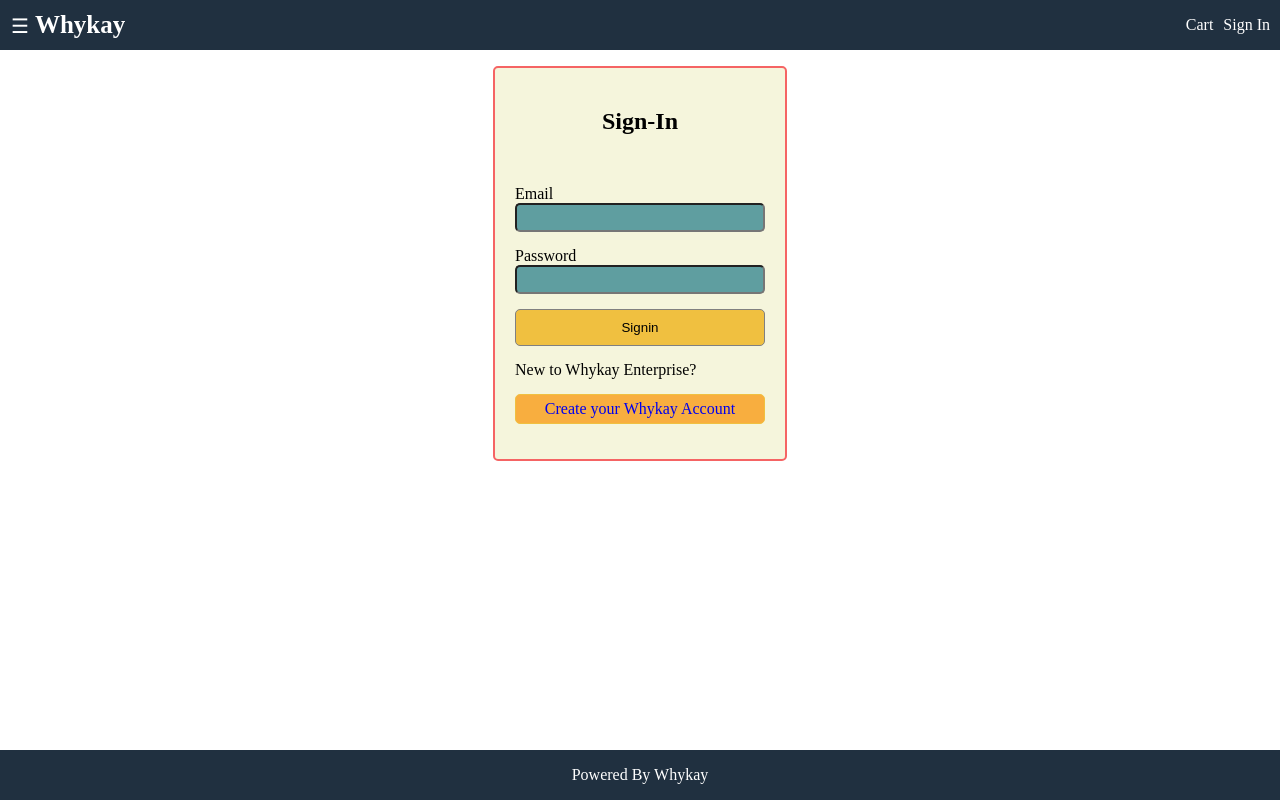
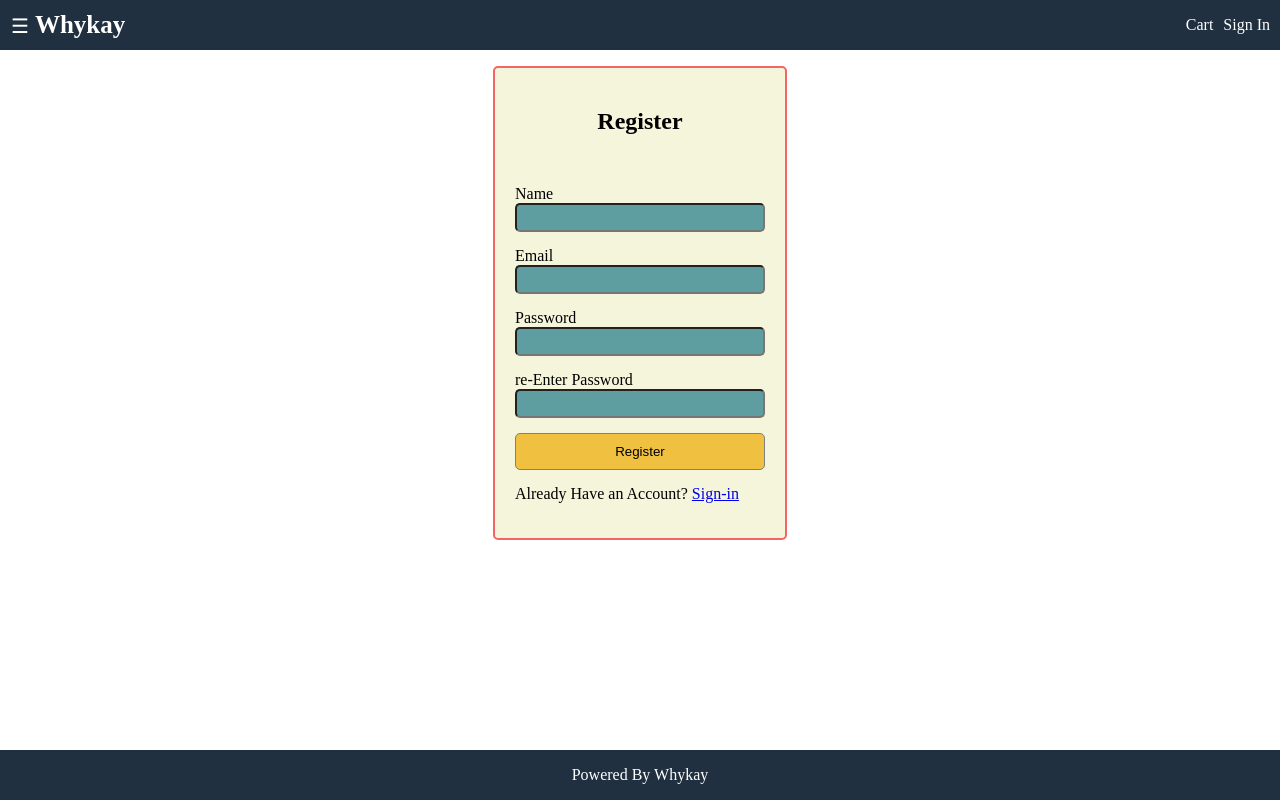
Before and after one commit to mujeebwakeel/react_dev, a React (Create React App) app in the folder frontend/: page /register in a window 1280 px wide. Built offline with nearby package versions, Linux system fonts and the light colour scheme.

Commit message:
"Register page"

```diff
--- a/frontend/src/actions/userActions.js
+++ b/frontend/src/actions/userActions.js
@@ -1,6 +1,6 @@
 import Axios from "axios"
 import Cookie from "js-cookie"
-import { USER_SIGNIN_REQUEST, USER_SIGNIN_SUCCESS, USER_SIGNIN_FAIL } from "../constants/userConstants";
+import { USER_SIGNIN_REQUEST, USER_SIGNIN_SUCCESS, USER_SIGNIN_FAIL, USER_REGISTER_REQUEST, USER_REGISTER_SUCCESS, USER_REGISTER_FAIL } from "../constants/userConstants";
 
 const signin = (email,password) => async (dispatch) => {
     dispatch({ type: USER_SIGNIN_REQUEST, payload: {email, password}});
@@ -13,4 +13,15 @@ const signin = (email,password) => async (dispatch) => {
     }
 }
 
-export default signin;
+const register = (name,email,password) => async (dispatch) => {
+    dispatch({ type: USER_REGISTER_REQUEST, payload: {name, email, password}});
+    try {
+        const {data} = await Axios.post("/api/users/register", {name,email,password});
+        dispatch({type: USER_REGISTER_SUCCESS, payload:data});
+        Cookie.set("userInfo", JSON.stringify(data));
+    } catch (error) {
+        dispatch({type: USER_REGISTER_FAIL, payload:error.message});
+    }
+}
+
+export  {signin, register};
--- a/frontend/src/constants/userConstants.js
+++ b/frontend/src/constants/userConstants.js
@@ -1,3 +1,7 @@
 export const USER_SIGNIN_REQUEST = "USER_SIGNIN_REQUEST"
 export const USER_SIGNIN_SUCCESS = "USER_SIGNIN_SUCCESS"
 export const USER_SIGNIN_FAIL = "USER_SIGNIN_FAIL"
+
+export const USER_REGISTER_REQUEST = "USER_REGISTER_REQUEST"
+export const USER_REGISTER_SUCCESS = "USER_REGISTER_SUCCESS"
+export const USER_REGISTER_FAIL = "USER_REGISTER_FAIL"
--- a/frontend/src/reducers/userReducers.js
+++ b/frontend/src/reducers/userReducers.js
@@ -1,4 +1,4 @@
-import { USER_SIGNIN_REQUEST, USER_SIGNIN_SUCCESS, USER_SIGNIN_FAIL } from "../constants/userConstants";
+import { USER_SIGNIN_REQUEST, USER_SIGNIN_SUCCESS, USER_SIGNIN_FAIL, USER_REGISTER_REQUEST, USER_REGISTER_SUCCESS, USER_REGISTER_FAIL } from "../constants/userConstants";
 
 function userSigninReducer (state={}, action){
     switch(action.type) {
@@ -13,4 +13,17 @@ function userSigninReducer (state={}, action){
     }
 }
 
-export {userSigninReducer};
+function userRegisterReducer (state={}, action){
+    switch(action.type) {
+        case USER_REGISTER_REQUEST:
+             return {loading: true};
+        case USER_REGISTER_SUCCESS:
+            return {loading: false, userInfo: action.payload};
+        case USER_REGISTER_FAIL:
+            return {loading: false, error: action.payload};
+        default:
+            return state;
+    }
+}
+
+export {userSigninReducer, userRegisterReducer};
--- a/frontend/src/screens/RegisterScreen.js
+++ b/frontend/src/screens/RegisterScreen.js
@@ -1,26 +1,30 @@
 import React, { useEffect, useState } from "react"
 import {Link} from "react-router-dom"
 import { useSelector, useDispatch } from "react-redux"
-import signin from "../actions/userActions";
+import { register } from "../actions/userActions";
 
 function RegisterScreen(props) {
+    const [name, setName] = useState("");
     const [email, setEmail] = useState("");
     const [password, setPassword] = useState("");
-    const userSignin = useSelector(state => state.userSignin);
-    const {loading, error, userInfo} = userSignin;
+    const [rePassword, setRePassword] = useState("");
+    const userRegister = useSelector(state => state.userRegister);
+    const {loading, error, userInfo} = userRegister;
 
     const dispatch = useDispatch();
 
     useEffect  (() => {
-
+        if(userInfo) {
+            props.history.push("/");
+        }
         return() => {
             //
         };
-    }, []);
+    }, [userInfo]);
 
     const submitHandler = (e) => {
         e.preventDefault();
-        dispatch(signin(email,password));
+        dispatch(register(name,email,password));
     }
 
     return (
@@ -28,11 +32,15 @@ function RegisterScreen(props) {
         <form onSubmit={submitHandler}>
             <ul className="form-container">
                 <li>
-                    <h2>Sign-In</h2>
+                    <h2>Register</h2>
                 </li>
                 <li>
                     {loading && <div>Loading...</div>}
                     {error && <div>{error}</div>}
+                </li>
+                <li>
+                    <label htmlFor="name">Name</label>
+                    <input type="name" name="name" id="name" value={name} onChange={(e) => setName(e.target.value)}></input>
                 </li>
                 <li>
                     <label htmlFor="email">Email</label>
@@ -43,14 +51,16 @@ function RegisterScreen(props) {
                     <input type="password" name="password" id="password" value={password} onChange={(e) => setPassword(e.target.value)}></input>
                 </li>
                 <li>
-                    <button type="submit" className="button primary">Signin</button>
+                    <label htmlFor="rePassword">re-Enter Password</label>
+                    <input type="password" name="rePassword" id="rePassword" value={rePassword} onChange={(e) => setRePassword(e.target.value)}></input>
                 </li>
                 <li>
-                    New to Whykay Enterprise?
+                    <button type="submit" className="button primary">Register</button>
                 </li>
                 <li>
-                    <Link to="/register" className="button">Create your Whykay Account</Link>
+                    <div>Already Have an Account? <Link to="/signin">Sign-in</Link></div>
                 </li>
+
             </ul>
         </form>
 
--- a/frontend/src/screens/SigninScreen.js
+++ b/frontend/src/screens/SigninScreen.js
@@ -1,7 +1,7 @@
 import React, { useEffect, useState } from "react"
 import {Link} from "react-router-dom"
 import { useSelector, useDispatch } from "react-redux"
-import signin from "../actions/userActions";
+import {signin} from "../actions/userActions";
 
 function SigninScreen(props) {
     const [email, setEmail] = useState("");
--- a/frontend/src/store.js
+++ b/frontend/src/store.js
@@ -3,7 +3,7 @@ import { productListReducer, productDetailsReducer } from "./reducers/productRed
 import thunk from "redux-thunk";
 import Cookie from "js-cookie"
 import { cartReducer } from "./reducers/cartReducers";
-import { userSigninReducer } from "./reducers/userReducers";
+import { userSigninReducer, userRegisterReducer } from "./reducers/userReducers";
 
 const cartItems = Cookie.getJSON("cartItems") || [];
 const userInfo = Cookie.getJSON("userInfo") || null;;
@@ -13,7 +13,8 @@ const reducer = combineReducers({
     productList: productListReducer,
     productDetails: productDetailsReducer,
     cart: cartReducer,
-    userSignin: userSigninReducer
+    userSignin: userSigninReducer,
+    userRegister: userRegisterReducer
 })
 
 const composeEnhancer = window.__REDUX_DEVTOOLS_EXTENSION_COMPOSE__ || compose;
```
Also changed, not shown: frontend/src/App.js (line endings or trailing spaces), frontend/src/index.css (line endings or trailing spaces), 1 other file (tests, documents, lock files or other folders).
